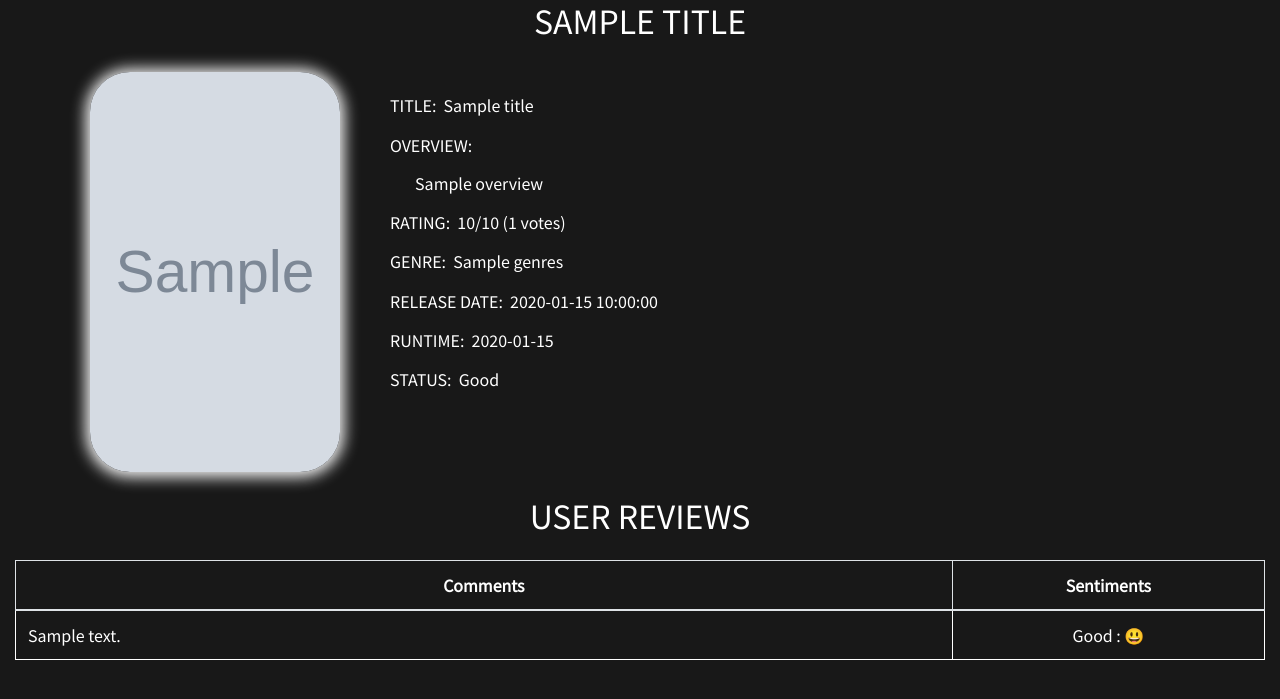
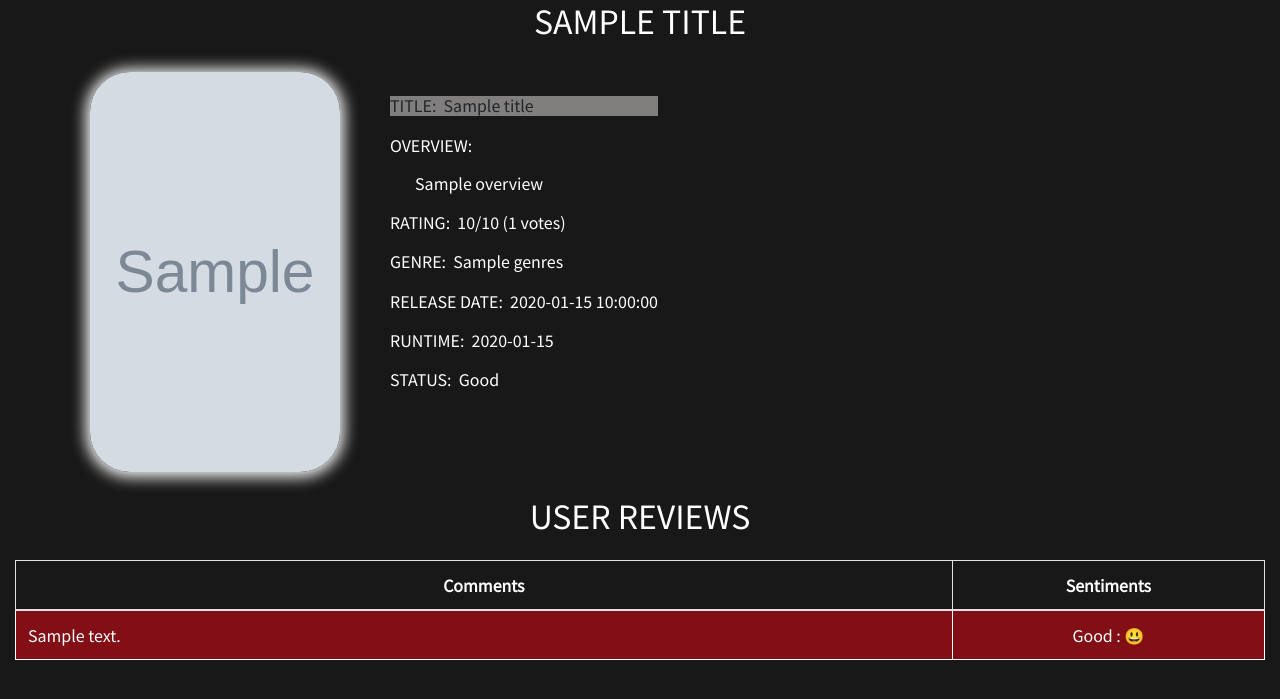
Before and after one commit to mmehtafenil/Movie-Recommendation-System, a Flask app: template templates/recommend.html in a window 1280 px wide. Shown: the top 699 px of the page. Run offline with Flask 2, Linux system fonts and the light colour scheme; the template is opened without the code that fills it: most values are stand-ins (such as "Sample title", 1, 10 or a date in 2020); grey boxes marked "Sample" are stand-in pictures; parts of the project's set-up code (start-up, migrations or seed data) failed here and were passed over; some libraries are stand-ins or nearby versions.

Commit message:
Update recommend.html

```diff
--- a/templates/recommend.html
+++ b/templates/recommend.html
@@ -24,7 +24,7 @@
 
 	<div class="results">
 	    <center>
-	      <h2 id="name" class="text-uppercase">{{title}}</h2>
+	      <h2 id="name" class="text-uppercase" style="color:white">{{title}}</h2>
 	    </center>
 	</div>
 	<br>
@@ -39,7 +39,7 @@
         </div>
         <div id="details">
           <br/>
-          <h6 id="title" style="color:white;">TITLE: &nbsp;{{title}}</h6>
+          <h6 id="title" style="background-color:#e2dddd85;">TITLE: &nbsp;{{title}}</h6>
           <h6 id="overview" style="color:white;max-width: 85%">OVERVIEW: <br/><br/>&nbsp;&nbsp;&nbsp;&nbsp;&nbsp;&nbsp;&nbsp;{{overview}}</h6>
           <h6 id="vote_average" style="color:white;">RATING: &nbsp;{{vote_average}}/10 ({{vote_count}} votes)</h6>
           <h6 id="genres" style="color:white;">GENRE: &nbsp;{{genres}}</h6>
@@ -121,7 +121,7 @@
 
             <tbody>
 		      {% for review, status in reviews.items() if not reviews.hidden %}
-            <tr style="">
+		      <tr style="background-color:#e5091485;">
               	  <td>{{review}}</td>
 	              <td><center>
 	                  {{status}} :
```
Lines whose indentation alone changed are shown as unchanged.
